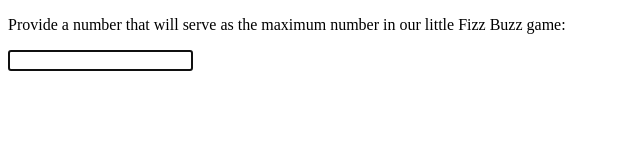
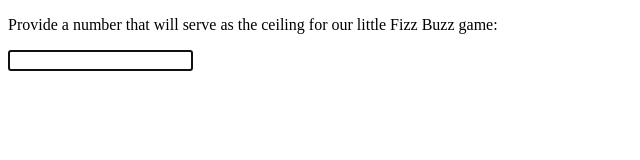
Before and after one commit to mchaperc/fizzbuzz-refactor, a plain HTML site: page index.html in a window 1280 px wide. Shown: the whole page, without its empty margins (0-640 px from the left). Drawn offline with nearby package versions, Linux system fonts and the light colour scheme.

Commit message:
Edited Text

```diff
--- a/index.html
+++ b/index.html
@@ -5,7 +5,7 @@
 	<title>FizzBuzz Refactor!</title>
 </head>
 <body>
-	<p>Provide a number that will serve as the maximum number in our little Fizz Buzz game:</p>
+	<p>Provide a number that will serve as the ceiling for our little Fizz Buzz game:</p>
 	<input type="text" val='1' id='num' autofocus>
 	<script src="https://ajax.googleapis.com/ajax/libs/jquery/2.1.3/jquery.min.js"></script>
 	<script src="app.js"></script>
```
